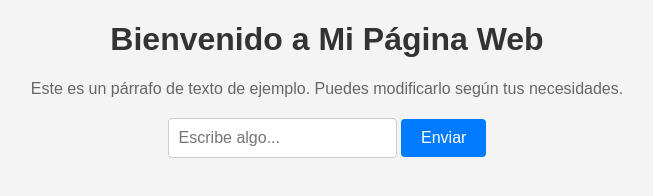
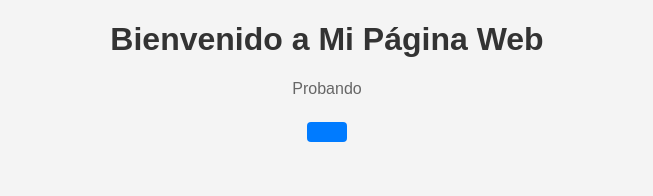
Before and after one commit to vkpkprocrastinator/Practica12SAT, a plain HTML site: page index.html in a window 1280 px wide. Shown: the whole page, without its empty margins (313-966 px from the left). Drawn offline with Linux system fonts and the light colour scheme.

Commit message:
cambiado

```diff
--- a/index.html
+++ b/index.html
@@ -8,10 +8,9 @@
 </head>
 <body>
     <h1>Bienvenido a Mi Página Web</h1>
-    <p>Este es un párrafo de texto de ejemplo. Puedes modificarlo según tus necesidades.</p>
+    <p>Probando</p>
     <form>
-        <input type="text" placeholder="Escribe algo...">
-        <button type="submit">Enviar</button>
+        <button type="submit"></button>
     </form>
 </body>
 </html>
--- a/styles.css
+++ b/styles.css
@@ -18,12 +18,7 @@ form {
     margin-top: 20px;
 }
 
-input[type="text"] {
-    padding: 10px;
-    font-size: 16px;
-    border: 1px solid #ccc;
-    border-radius: 4px;
-}
+
 
 button {
     padding: 10px 20px;
```
